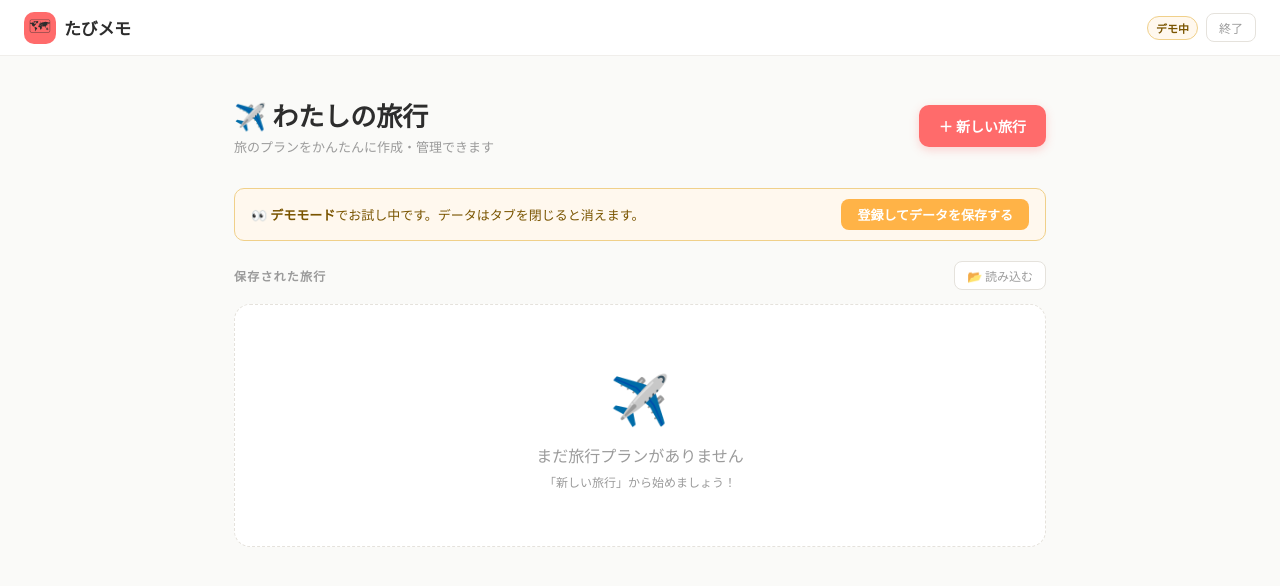
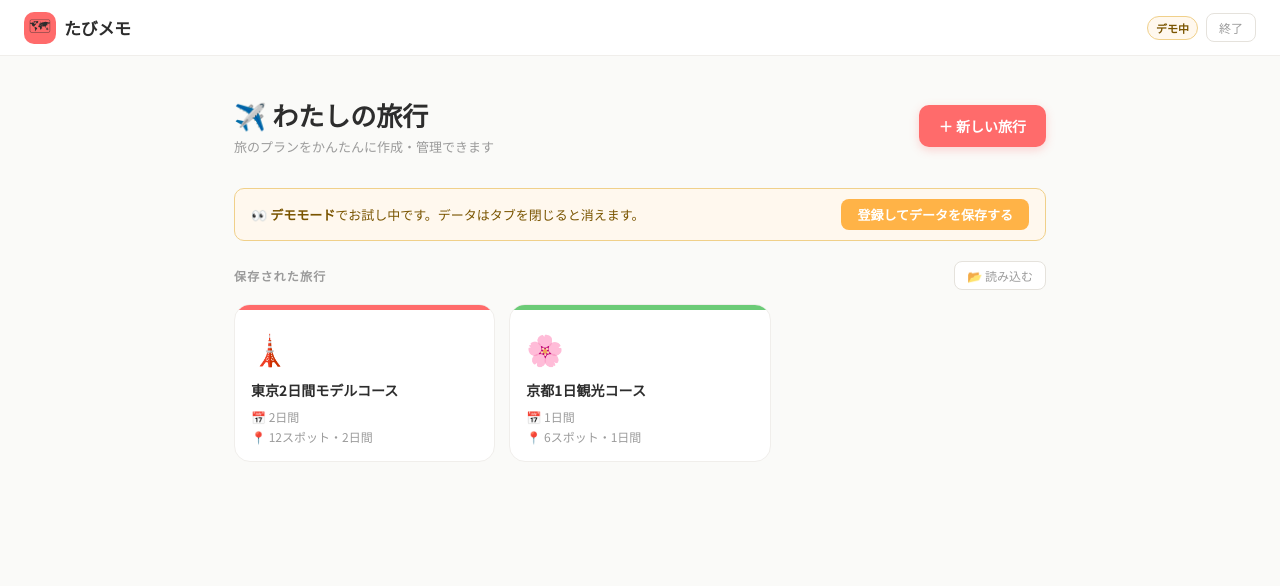
Before and after one commit to yyoshida-dot/tabinoshiori, a website: page index.html in a window 1280 px wide. Both pictures are taken after a click on the button "👀 デモモードで試す（登録不要）". Drawn offline with Linux system fonts and the light colour scheme.

Commit message:
Update index.html

```diff
--- a/index.html
+++ b/index.html
@@ -502,8 +502,62 @@ function loginAs(user) {
 
 function doDemo() {
   currentUser = { uid: 'demo', email: '', name: 'デモユーザー', isDemo: true };
-  loadAll(); renderNav(); goHome();
+  // デモ用サンプルデータ（既存データがない場合のみ挿入）
+  try { sessionStorage.removeItem('tabimemo_demo'); } catch {}
+  trips = DEMO_TRIPS();
+  cache = {};
+  saveAll();
+  renderNav(); goHome();
   showScreen('homeScreen');
+}
+
+function DEMO_TRIPS() {
+  const id = () => Math.random().toString(36).slice(2);
+  return [
+    {
+      id: id(), name: '東京2日間モデルコース', emoji: '🗼', color: '#FF6B6B', createdAt: Date.now(),
+      days: [
+        {
+          id: id(), label: '1日目', date: '',
+          spots: [
+            { name: '浅草寺', lat: 35.7148, lon: 139.7967, addr: '東京都台東区浅草2-3-1', startTime: '09:00', arrival: '09:00', stay: 60, note: '雷門・仲見世通りも散策', seg: { mode: 'walk', mins: 5, auto: true } },
+            { name: '隅田公園', lat: 35.7121, lon: 139.8013, addr: '東京都台東区花川戸2', startTime: null, arrival: '10:05', stay: 20, note: '川沿いの散歩・スカイツリーの眺めが良い', seg: { mode: 'train', mins: 10, auto: true } },
+            { name: '東京スカイツリー', lat: 35.7101, lon: 139.8107, addr: '東京都墨田区押上1-1-2', startTime: null, arrival: '10:35', stay: 90, note: '展望台は事前予約推奨・混雑注意', seg: { mode: 'train', mins: 18, auto: true } },
+            { name: '上野公園・上野動物園', lat: 35.7153, lon: 139.7713, addr: '東京都台東区上野公園5-20', startTime: null, arrival: '12:23', stay: 90, note: '東京国立博物館もすぐ近く', seg: { mode: 'train', mins: 25, auto: true } },
+            { name: '秋葉原', lat: 35.7023, lon: 139.7745, addr: '東京都千代田区外神田1', startTime: null, arrival: '14:18', stay: 90, note: 'サブカル・電気街・メイドカフェ', seg: { mode: 'train', mins: 12, auto: true } },
+            { name: '東京駅・丸の内', lat: 35.6812, lon: 139.7671, addr: '東京都千代田区丸の内1', startTime: null, arrival: '16:00', stay: 60, note: '丸ビル・KITTE でショッピング', seg: { mode: 'car', mins: 0, auto: false } }
+          ]
+        },
+        {
+          id: id(), label: '2日目', date: '',
+          spots: [
+            { name: '明治神宮', lat: 35.6763, lon: 139.6993, addr: '東京都渋谷区代々木神園町1-1', startTime: '09:00', arrival: '09:00', stay: 45, note: '朝の参拝がおすすめ・空いている', seg: { mode: 'walk', mins: 12, auto: true } },
+            { name: '原宿・竹下通り', lat: 35.6702, lon: 139.7027, addr: '東京都渋谷区神宮前1', startTime: null, arrival: '09:57', stay: 60, note: 'クレープ・ファッション・若者文化', seg: { mode: 'walk', mins: 10, auto: true } },
+            { name: '表参道', lat: 35.6653, lon: 139.7120, addr: '東京都渋谷区神宮前4', startTime: null, arrival: '11:07', stay: 60, note: 'ハイブランド・おしゃれカフェ', seg: { mode: 'walk', mins: 12, auto: true } },
+            { name: '渋谷スクランブル交差点', lat: 35.6595, lon: 139.7004, addr: '東京都渋谷区道玄坂2-1', startTime: null, arrival: '12:19', stay: 30, note: '世界一有名な交差点・スクランブルスクエアから見下ろすのもおすすめ', seg: { mode: 'train', mins: 8, auto: true } },
+            { name: '新宿御苑', lat: 35.6852, lon: 139.7100, addr: '東京都新宿区内藤町11', startTime: null, arrival: '12:57', stay: 90, note: '広大な庭園・入園料500円・ランチにも', seg: { mode: 'walk', mins: 10, auto: true } },
+            { name: '新宿 歌舞伎町・夜景', lat: 35.6938, lon: 139.7034, addr: '東京都新宿区西新宿2', startTime: null, arrival: '14:37', stay: 60, note: '東京都庁展望台は無料・夕方がきれい', seg: { mode: 'car', mins: 0, auto: false } }
+          ]
+        }
+      ]
+    },
+    {
+      id: id(), name: '京都1日観光コース', emoji: '🌸', color: '#6BCB77', createdAt: Date.now() - 1000,
+      days: [
+        {
+          id: id(), label: '1日目', date: '',
+          spots: [
+            { name: '金閣寺', lat: 35.0394, lon: 135.7292, addr: '京都市北区金閣寺町1', startTime: '09:00', arrival: '09:00', stay: 45, note: '朝イチがおすすめ・8時開門', seg: { mode: 'bus', mins: 12, auto: false } },
+            { name: '龍安寺', lat: 35.0345, lon: 135.7186, addr: '京都市右京区龍安寺御陵下町13', startTime: null, arrival: '09:57', stay: 40, note: '世界遺産の石庭・静かに鑑賞を', seg: { mode: 'bus', mins: 35, auto: false } },
+            { name: '嵐山・渡月橋', lat: 35.0094, lon: 135.6781, addr: '京都市右京区嵐山', startTime: null, arrival: '11:12', stay: 75, note: '竹林の小道は混む前の早めに', seg: { mode: 'train', mins: 35, auto: false } },
+            { name: '四条河原町', lat: 35.0038, lon: 135.7682, addr: '京都市下京区四条河原町', startTime: null, arrival: '13:02', stay: 60, note: '錦市場で食べ歩き・昼食に', seg: { mode: 'walk', mins: 20, auto: true } },
+            { name: '清水寺', lat: 34.9949, lon: 135.7850, addr: '京都市東山区清水1-294', startTime: null, arrival: '14:22', stay: 75, note: '産寧坂・二寧坂の散策も込みで', seg: { mode: 'walk', mins: 15, auto: true } },
+            { name: '祇園・花見小路', lat: 35.0036, lon: 135.7751, addr: '京都市東山区祇園町南側', startTime: null, arrival: '15:52', stay: 60, note: '夕方に舞妓さんに会えることも', seg: { mode: 'car', mins: 0, auto: false } }
+          ]
+        }
+      ]
+    }
+  ];
 }
 
 function doLogout() {
```
